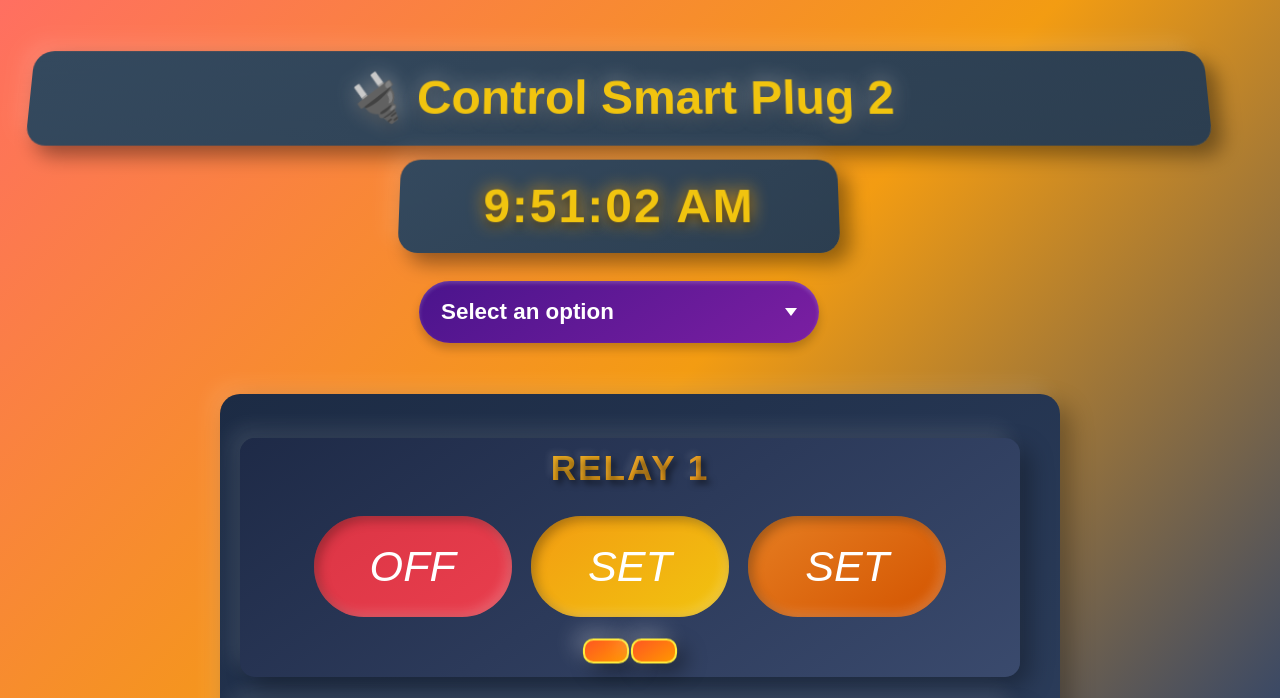
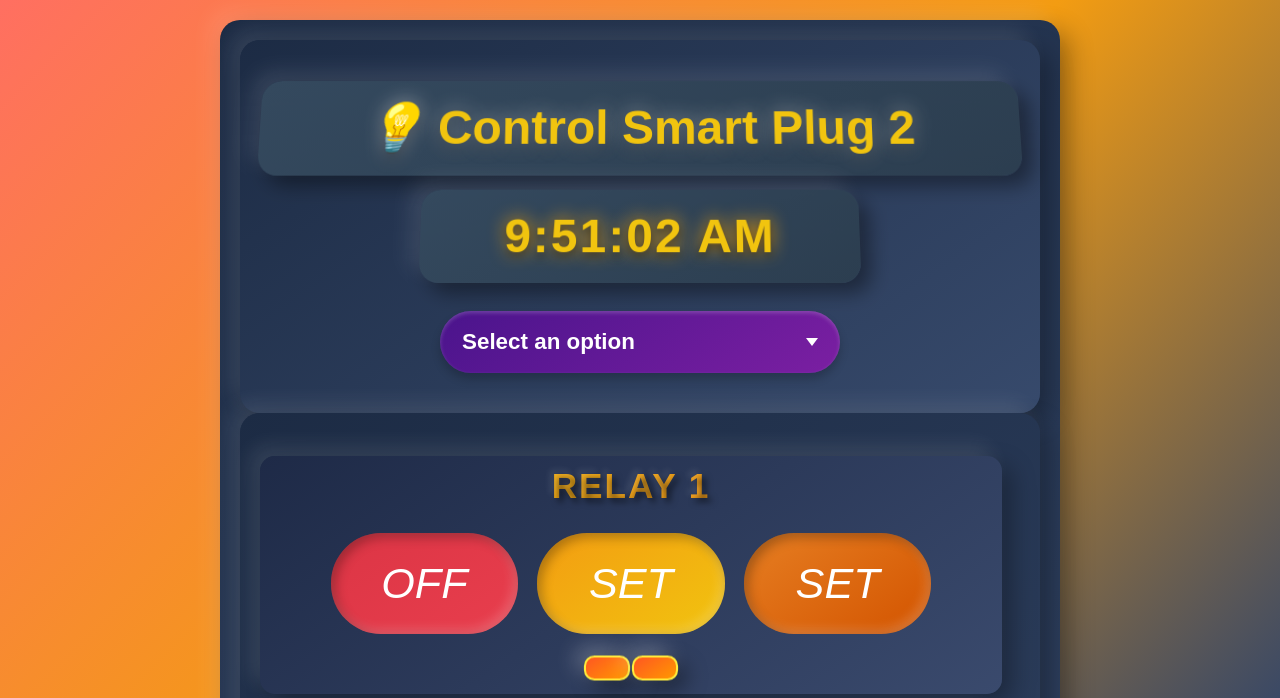
Before and after one commit to almamun1572/Fan-Light-and-Smart-Plug-web-app.github.io, a plain HTML site: page index.html in a window 1280 px wide. Shown: the top 698 px of the page. Drawn offline with Linux system fonts and the light colour scheme; no server answers.

Commit message:
Latest web app with blynk

```diff
--- a/index.html
+++ b/index.html
@@ -568,9 +568,9 @@ h1 {
   </head>
 
   <body>
-<div class='mamun'>
-  <h1><i class="icon">🔌</i> Control Smart Plug 2</h1>
-
+     <div class='container'>
+       <div class='container'>
+      <h1>  <i class="icon">💡</i>  Control Smart Plug 2</h1>
       <div id="clock-container">
         <div id="clock"></div>
       </div>
@@ -595,7 +595,6 @@ h1 {
 </div>
 </div>
 
- <div class='mamun'></div>
     <div class='container'>
     <div class='relay'>
   <div class='relay-header'>Relay 1</div>
```
Lines whose indentation alone changed are shown as unchanged.
